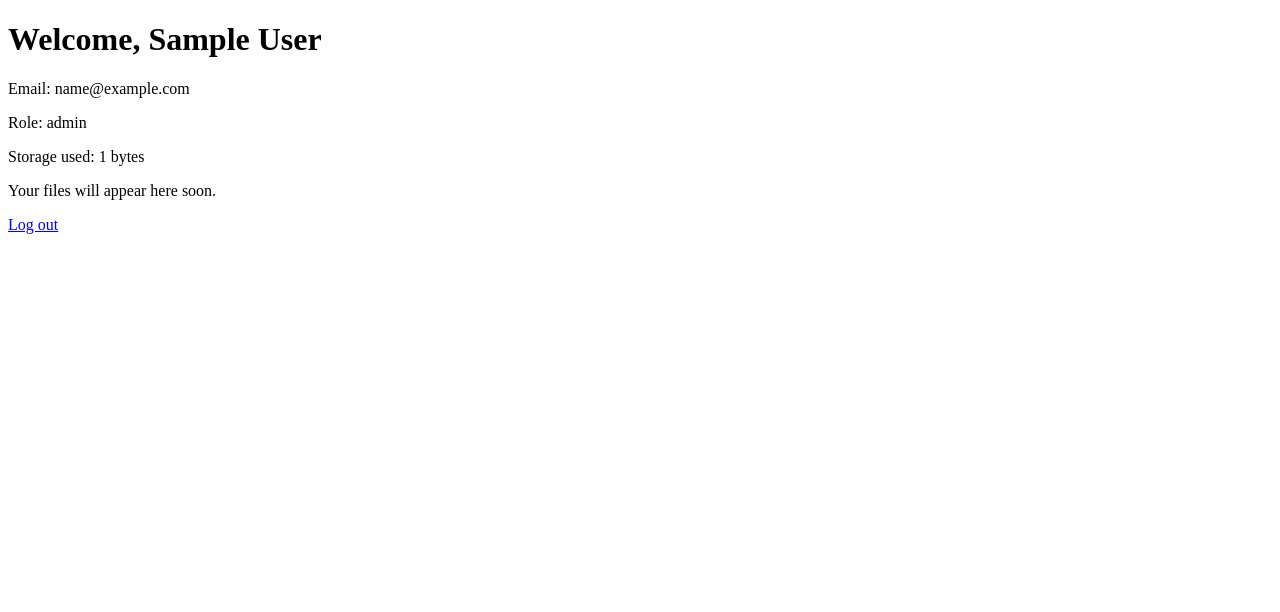
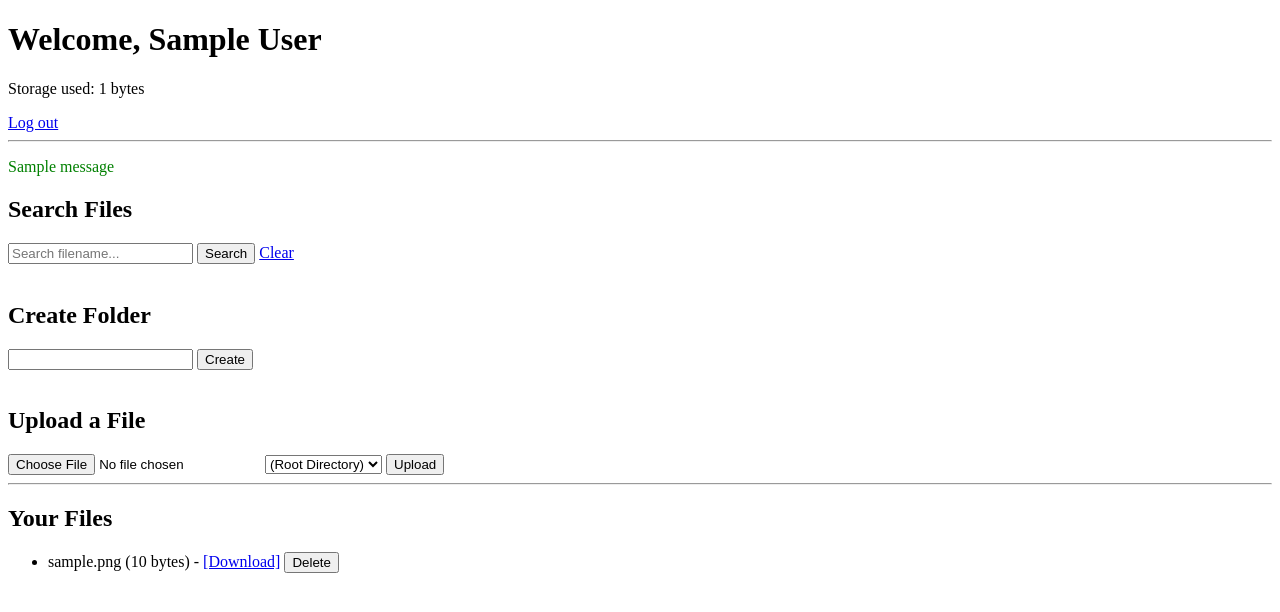
Before and after one commit to vipul-creates/cloud-file-manager, a Flask app: page /dashboard in a window 1280 px wide. Shown: the top 612 px of the page. Run offline with Flask 3, Linux system fonts and the light colour scheme; the visitor is signed in with stand-in values (Sample User, id 1); tables that the repository leaves empty hold one stand-in row (values such as "Sample post"); one stand-in notice (Sample message) is shown.

Commit message:
Day 10-11: Folders, Search, Upload, Download working locally

```diff
--- a/routes.py
+++ b/routes.py
@@ -1,6 +1,11 @@
 # routes.py
+import os
+from werkzeug.utils import secure_filename
+from models import User, File
+from flask import render_template, request, redirect, url_for, flash, session, send_from_directory
 from flask import render_template, request, redirect, url_for, flash, session
 from models import User
+from models import User, File, Folder
 from extensions import db
 from auth_helpers import current_user, login_required
 
@@ -72,10 +77,109 @@ def register_routes(app):
     @login_required
     def dashboard():
         user = current_user()
-        return render_template("dashboard.html", user=user)
+        query = request.args.get('q', '').strip()
+
+        # Base query for this user's files
+        files_query = File.query.filter_by(user_id=user.id)
+
+        # If there's a search query, filter by filename
+        if query:
+            files_query = files_query.filter(File.filename.ilike(f'%{query}%'))
+
+        user_files = files_query.all()
+        user_folders = Folder.query.filter_by(user_id=user.id).all()
+
+        return render_template("dashboard.html", user=user, files=user_files, folders=user_folders)
+
 
     @app.route("/logout")
     def logout():
         session.clear()
         flash("You have been logged out.", "success")
         return redirect(url_for("login"))
+
+    @app.route("/upload", methods=["POST"])
+    @login_required
+    def upload():
+        if "file" not in request.files:
+            flash("No file part", "error")
+            return redirect(url_for("dashboard"))
+
+        file = request.files["file"]
+        if file.filename == "":
+            flash("No selected file", "error")
+            return redirect(url_for("dashboard"))
+
+        folder_id = request.form.get("folder_id")
+        # If folder_id is an empty string from the form, treat it as None (Root)
+        folder_id = int(folder_id) if folder_id else None
+
+        if file:
+            filename = secure_filename(file.filename)
+            upload_path = os.path.join("uploads", filename)
+            file.save(upload_path)
+            file_size = os.path.getsize(upload_path)
+
+            new_file = File(
+                user_id=current_user().id,
+                folder_id=folder_id,
+                filename=filename,
+                file_size=file_size,
+                mime_type=file.content_type
+            )
+            db.session.add(new_file)
+            db.session.commit()
+
+            flash(f"File '{filename}' uploaded successfully!", "success")
+            return redirect(url_for("dashboard"))
+    @app.route("/download/<int:file_id>")
+    @login_required
+    def download(file_id):
+        # 1. Find the file in the database
+        file_record = File.query.get_or_404(file_id)
+
+        # 2. Security check: Ensure the file belongs to the logged-in user
+        if file_record.user_id != current_user().id:
+            flash("You do not have permission to download this file.", "error")
+            return redirect(url_for("dashboard"))
+
+        # 3. Send the file from the uploads folder
+        return send_from_directory(
+            os.path.abspath("uploads"),
+            file_record.filename,
+            as_attachment=True
+        )
+
+    @app.route("/delete/<int:file_id>", methods=["POST"])
+    @login_required
+    def delete(file_id):
+        # 1. Find the file in the database
+        file_record = File.query.get_or_404(file_id)
+
+        # 2. Security check: Ensure the file belongs to the logged-in user
+        if file_record.user_id != current_user().id:
+            flash("You do not have permission to delete this file.", "error")
+            return redirect(url_for("dashboard"))
+
+        # 3. Delete from physical folder
+        file_path = os.path.join("uploads", file_record.filename)
+        if os.path.exists(file_path):
+            os.remove(file_path)
+
+        # 4. Delete from database
+        db.session.delete(file_record)
+        db.session.commit()
+
+        flash(f"File '{file_record.filename}' was deleted.", "success")
+        return redirect(url_for("dashboard"))
+
+    @app.route("/create_folder", methods=["POST"])
+    @login_required
+    def create_folder():
+        folder_name = request.form.get("folder_name", "").strip()
+        if folder_name:
+            new_folder = Folder(user_id=current_user().id, name=folder_name)
+            db.session.add(new_folder)
+            db.session.commit()
+            flash(f"Folder '{folder_name}' created!", "success")
+        return redirect(url_for("dashboard"))
--- a/templates/dashboard.html
+++ b/templates/dashboard.html
@@ -5,12 +5,66 @@
 </head>
 <body>
     <h1>Welcome, {{ user.name }}</h1>
-    <p>Email: {{ user.email }}</p>
-    <p>Role: {{ user.role }}</p>
     <p>Storage used: {{ user.storage_used }} bytes</p>
+    <a href="/logout">Log out</a>
+    <hr>
 
-    <p>Your files will appear here soon.</p>
+    <!-- Flash Messages -->
+    {% with messages = get_flashed_messages(with_categories=true) %}
+      {% if messages %}
+        {% for category, message in messages %}
+          <p style="color: {% if category=='error' %}red{% else %}green{% endif %};">{{ message }}</p>
+        {% endfor %}
+      {% endif %}
+    {% endwith %}
 
-    <a href="/logout">Log out</a>
+    <!-- Search -->
+    <h2>Search Files</h2>
+    <form method="GET" action="/dashboard">
+        <input type="text" name="q" placeholder="Search filename..." value="{{ request.args.get('q', '') }}">
+        <button type="submit">Search</button>
+        <a href="/dashboard">Clear</a>
+    </form>
+    <br>
+
+    <!-- Create Folder -->
+    <h2>Create Folder</h2>
+    <form method="POST" action="/create_folder">
+        <input type="text" name="folder_name" required>
+        <button type="submit">Create</button>
+    </form>
+    <br>
+
+    <!-- Upload -->
+    <h2>Upload a File</h2>
+    <form method="POST" action="/upload" enctype="multipart/form-data">
+        <input type="file" name="file" required>
+        <!-- Dropdown to select folder during upload -->
+        <select name="folder_id">
+            <option value="">(Root Directory)</option>
+            {% for folder in folders %}
+                <option value="{{ folder.id }}">{{ folder.name }}</option>
+            {% endfor %}
+        </select>
+        <button type="submit">Upload</button>
+    </form>
+
+    <hr>
+    <h2>Your Files</h2>
+    {% if files %}
+        <ul>
+        {% for f in files %}
+            <li>
+                {{ f.filename }} ({{ f.file_size }} bytes)
+                - <a href="{{ url_for('download', file_id=f.id) }}">[Download]</a>
+                <form action="{{ url_for('delete', file_id=f.id) }}" method="POST" style="display:inline;">
+                    <button type="submit" onclick="return confirm('Delete file?');">Delete</button>
+                </form>
+            </li>
+        {% endfor %}
+        </ul>
+    {% else %}
+        <p>No files found.</p>
+    {% endif %}
 </body>
 </html>
--- a/templates/login.html
+++ b/templates/login.html
@@ -2,6 +2,10 @@
 <html>
 <head>
     <title>Login — Cloud File Manager</title>
+  <style>
+    .flash-error { color: red; }
+    .flash-success { color: green; }
+  </style>
 </head>
 <body>
     <h1>Login</h1>
@@ -9,7 +13,7 @@
     {% with messages = get_flashed_messages(with_categories=true) %}
       {% if messages %}
         {% for category, message in messages %}
-          <p style="color: {% if category=='error' %}red{% else %}green{% endif %};">
+          <p class="flash-{% if category == 'error' %}error{% else %}success{% endif %}">
             {{ message }}
           </p>
         {% endfor %}
```
Also changed, not shown: models.py (+18 -3 lines), templates/register.html (+6 -1 lines), uploads/Timeless_Japan__Part_22_DM_me_for_custom_arts_album_covers_logo_designs_tattoo_designs_boo.jpg (added), 1 other file.
